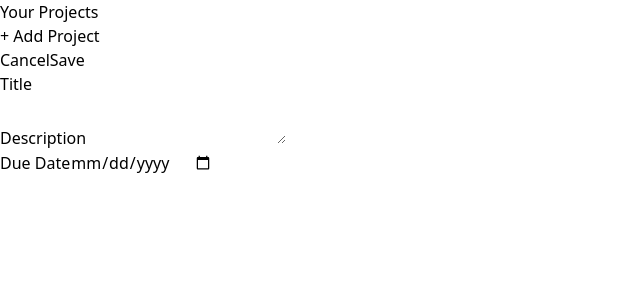
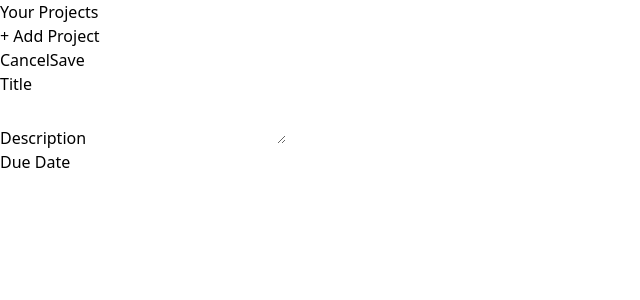
Before and after one commit to jimstav/React-Project-Management-App, a React (Vite) app: page / in a window 1280 px wide. Both pictures are taken after a click on the button "+ Add Project". Shown: the top 300 px of the page, without its empty margins (0-640 px from the left). Built offline with nearby package versions, Linux system fonts and the light colour scheme.

Commit message:
Refactor New Project and add new Input component

```diff
--- a/src/App.tsx
+++ b/src/App.tsx
@@ -2,7 +2,7 @@
 import ProjectsSidebar from './components/ProjectsSidebar';
 import NoProjectSelected from './NoProjectSelected';
 import ProjectDetails from './ProjectDetails';
-import NewProject from './NewProject';
+import NewProject from './components/NewProject';
 
 export type Project = {
   title: string;
@@ -103,13 +103,13 @@
 
   return (
     <>
-      <main className="h-screen my-8">
+      <main className="h-screen my-8 flex gap-8">
         <ProjectsSidebar
           projects={projectList}
           onAddProject={handleNewProject}
           onSelectProject={handleSelectProject}
         />
-        <div className="p-4 w-[32rem]">
+
         {newProject && (
           <NewProject onSaveProject={addNewProject} onCancel={handleCancel} />
         )}
@@ -125,7 +125,6 @@
         {!selectedProject && !newProject && (
           <NoProjectSelected onAddProject={handleNewProject} />
         )}
-        </div>
       </main>
     </>
   );
--- a/src/NewProject.tsx
+++ /dev/null
@@ -1,114 +0,0 @@
-import { useRef } from 'react';
-import type { Project } from './App';
-
-interface NewProjectProps {
-  onSaveProject: (project: Project) => void;
-  onCancel: () => void;
-}
-
-const NewProject = ({ onSaveProject, onCancel }: NewProjectProps) => {
-  const title = useRef<HTMLInputElement | null>(null);
-  const description = useRef<HTMLTextAreaElement | null>(null);
-  const dueDate = useRef<HTMLInputElement | null>(null);
-
-  const handleSave = () => {
-    if (
-      !title.current ||
-      !title.current.value ||
-      !description.current ||
-      !description.current.value ||
-      !dueDate.current ||
-      !dueDate.current.value
-    )
-      return;
-
-    const project: Project = {
-      title: title.current.value,
-      description: description.current.value,
-      dueDate: dueDate.current.value,
-    };
-
-    onSaveProject(project);
-    clearForm();
-  };
-
-  const handleCancel = () => {
-    clearForm();
-    onCancel();
-  };
-
-  const clearForm = () => {
-    if (title.current) {
-      title.current.value = '';
-    }
-
-    if (description.current) {
-      description.current.value = '';
-    }
-
-    if (dueDate.current) {
-      dueDate.current.value = '';
-    }
-  };
-
-  return (
-    <>
-      <div className="flex flex-col w-96 p-8 gap-6">
-        <div className="flex justify-end gap-2">
-          <button onClick={handleCancel}>Cancel</button>
-          <button
-            className="rounded bg-black text-white py-1 px-4 hover:bg-neutral-700"
-            onClick={handleSave}
-          >
-            Save
-          </button>
-        </div>
-        <div className="flex flex-col gap-4">
-          <div className="flex flex-col gap-1">
-            <label
-              htmlFor="title"
-              className="text-neutral-700 uppercase text-sm"
-            >
-              Title
-            </label>
-            <input
-              type="text"
-              id="title"
-              ref={title}
-              className="bg-neutral-300 p-1"
-            />
-          </div>
-          <div className="flex flex-col gap-1">
-            <label
-              htmlFor="description"
-              className="text-neutral-700 uppercase text-sm"
-            >
-              Description
-            </label>
-            <textarea
-              id="description"
-              ref={description}
-              className="bg-neutral-300 p-1"
-            />
-          </div>
-          <div className="flex flex-col gap-1">
-            <label
-              htmlFor="dueDate"
-              className="text-neutral-700 uppercase text-sm"
-            >
-              Due Date
-            </label>
-            <input
-              type="date"
-              id="dueDate"
-              ref={dueDate}
-              className="bg-neutral-300 p-1"
-            />
-          </div>
-        </div>
-      </div>
-    </>
-  );
-};
-
-export default NewProject;
--- /dev/null
+++ b/src/components/Input.tsx
@@ -0,0 +1,15 @@
+interface InputProps {
+  label: string;
+  textarea?: boolean;
+}
+
+const Input = ({ label, textarea = false, ...props }: InputProps) => {
+  return (
+    <p>
+      <label>{label}</label>
+      {textarea ? <textarea {...props} /> : <input {...props} />}
+    </p>
+  );
+};
+
+export default Input;
--- /dev/null
+++ b/src/components/NewProject.tsx
@@ -0,0 +1,113 @@
+import { useRef } from 'react';
+import type { Project } from '../App';
+import Input from './Input';
+
+interface NewProjectProps {
+  onSaveProject: (project: Project) => void;
+  onCancel: () => void;
+}
+
+const NewProject = ({ onSaveProject, onCancel }: NewProjectProps) => {
+  const title = useRef<HTMLInputElement | null>(null);
+  const description = useRef<HTMLTextAreaElement | null>(null);
+  const dueDate = useRef<HTMLInputElement | null>(null);
+
+  const handleSave = () => {
+    if (
+      !title.current ||
+      !title.current.value ||
+      !description.current ||
+      !description.current.value ||
+      !dueDate.current ||
+      !dueDate.current.value
+    )
+      return;
+
+    const project: Project = {
+      title: title.current.value,
+      description: description.current.value,
+      dueDate: dueDate.current.value,
+    };
+
+    onSaveProject(project);
+    clearForm();
+  };
+
+  const handleCancel = () => {
+    clearForm();
+    onCancel();
+  };
+
+  const clearForm = () => {
+    if (title.current) {
+      title.current.value = '';
+    }
+
+    if (description.current) {
+      description.current.value = '';
+    }
+
+    if (dueDate.current) {
+      dueDate.current.value = '';
+    }
+  };
+
+  return (
+    <div className="flex flex-col w-96 p-8 gap-6">
+      <menu className="flex justify-end gap-2">
+        <button onClick={handleCancel}>Cancel</button>
+        <button
+          className="rounded bg-black text-white py-1 px-4 hover:bg-neutral-700"
+          onClick={handleSave}
+        >
+          Save
+        </button>
+      </menu>
+      <div className="flex flex-col gap-4">
+        <Input label="Title" />
+        <Input label="Description" textarea />
+        <Input label="Due Date" />
+        {/* <p className="flex flex-col gap-1">
+          <label htmlFor="title" className="text-neutral-700 uppercase text-sm">
+            Title
+          </label>
+          <input
+            type="text"
+            id="title"
+            ref={title}
+            className="bg-neutral-300 p-1"
+          />
+        </p>
+        <p className="flex flex-col gap-1">
+          <label
+            htmlFor="description"
+            className="text-neutral-700 uppercase text-sm"
+          >
+            Description
+          </label>
+          <textarea
+            id="description"
+            ref={description}
+            className="bg-neutral-300 p-1"
+          />
+        </p>
+        <p className="flex flex-col gap-1">
+          <label
+            htmlFor="dueDate"
+            className="text-neutral-700 uppercase text-sm"
+          >
+            Due Date
+          </label>
+          <input
+            type="date"
+            id="dueDate"
+            ref={dueDate}
+            className="bg-neutral-300 p-1"
+          />
+        </p> */}
+      </div>
+    </div>
+  );
+};
+
+export default NewProject;
```
Lines whose indentation alone changed are shown as unchanged.
